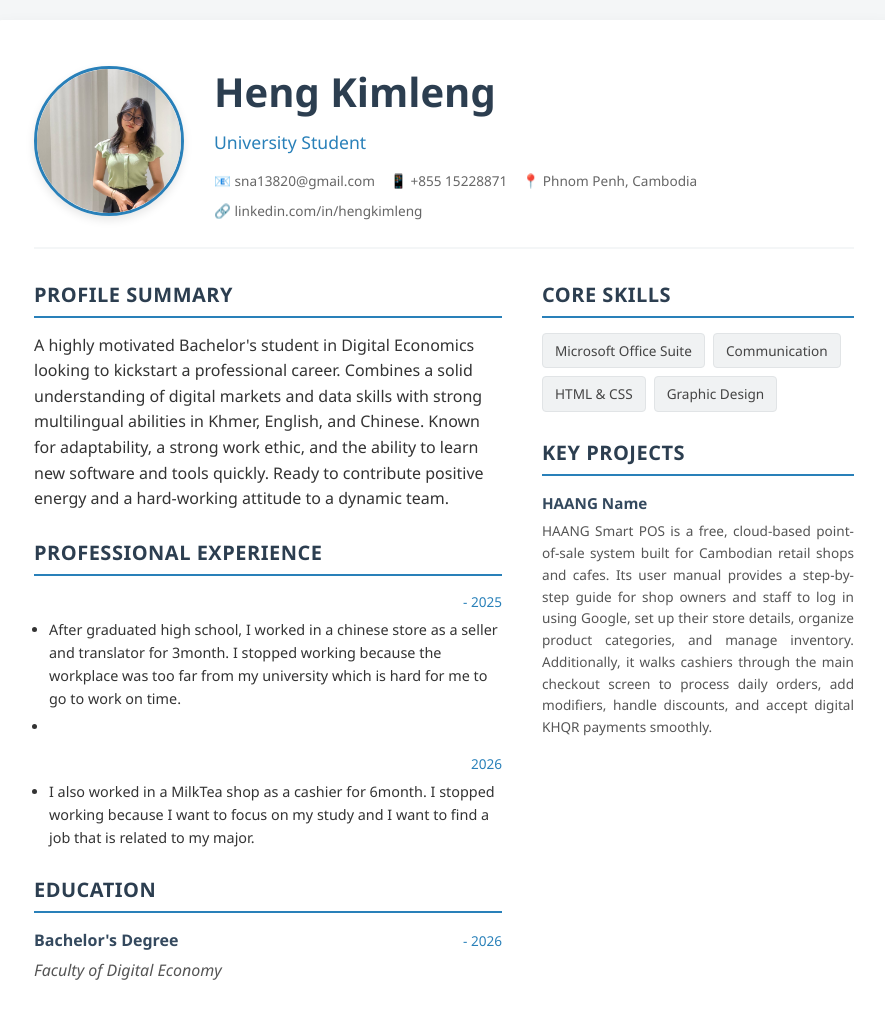
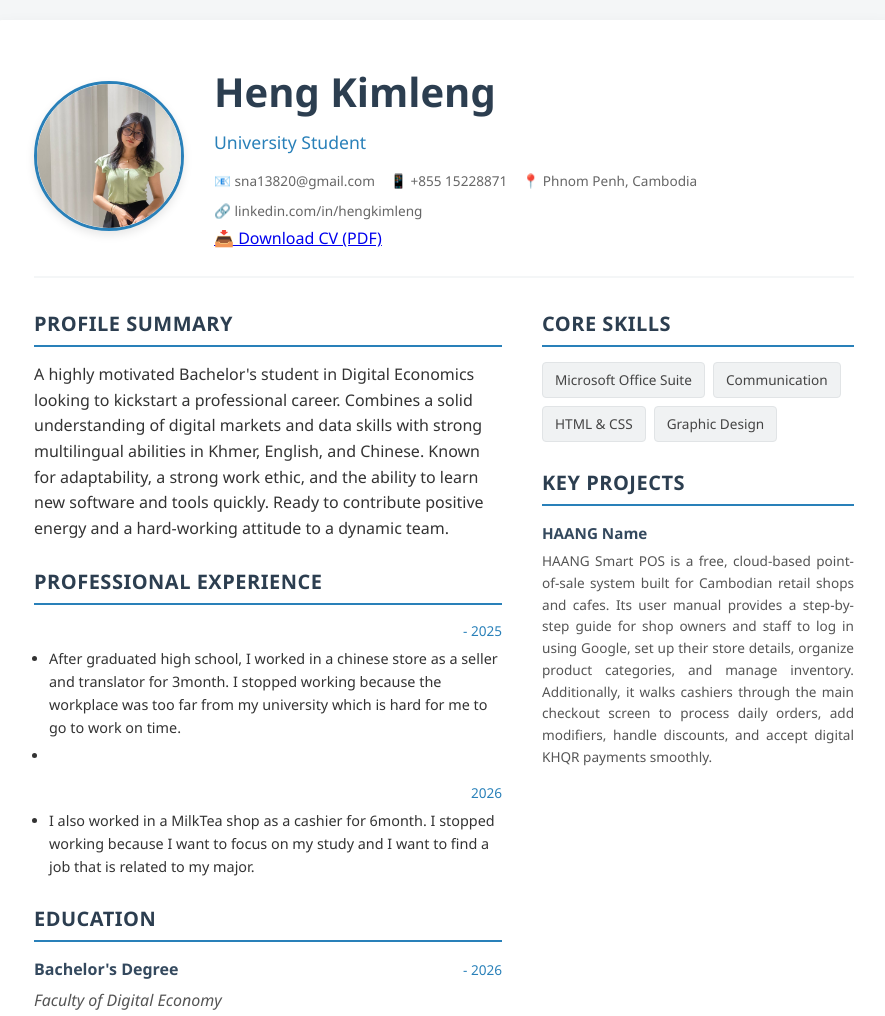
Before and after one commit to klaire-ship-it/KIMLENGCV, a plain HTML site: page index.html in a window 1280 px wide. Shown: the whole page, without its empty margins (196-1081 px from the left). Drawn offline with Linux system fonts and the light colour scheme.

Commit message:
Update index.html

```diff
--- a/index.html
+++ b/index.html
@@ -10,7 +10,6 @@
 
     <div class="cv-container">
 
-        <!-- Header Section with Photo -->
         <header>
             <img src="photo_2026-07-04_13-38-41.jpg" alt="Your Profile Picture" class="profile-photo">
             <div class="header-text">
@@ -26,12 +25,16 @@
                         <span>🔗 linkedin.com/in/hengkimleng</span>
                     </div>
                 </div>
+                <div class="download-container">
+                    <a href="Heng_Kimleng_CV.pdf" download="Heng_Kimleng_CV.pdf" class="download-btn">
+                        📥 Download CV (PDF)
+                    </a>
+                </div>
             </div>
         </header>
 
         <div class="cv-content">
 
-            <!-- Left Column: Profile Summary, Experience, Education -->
             <div class="main-column">
 
                 <section>
@@ -79,7 +82,6 @@
 
             </div>
 
-            <!-- Right Column: Skills & Projects -->
             <div class="side-column">
 
                 <section>
```
